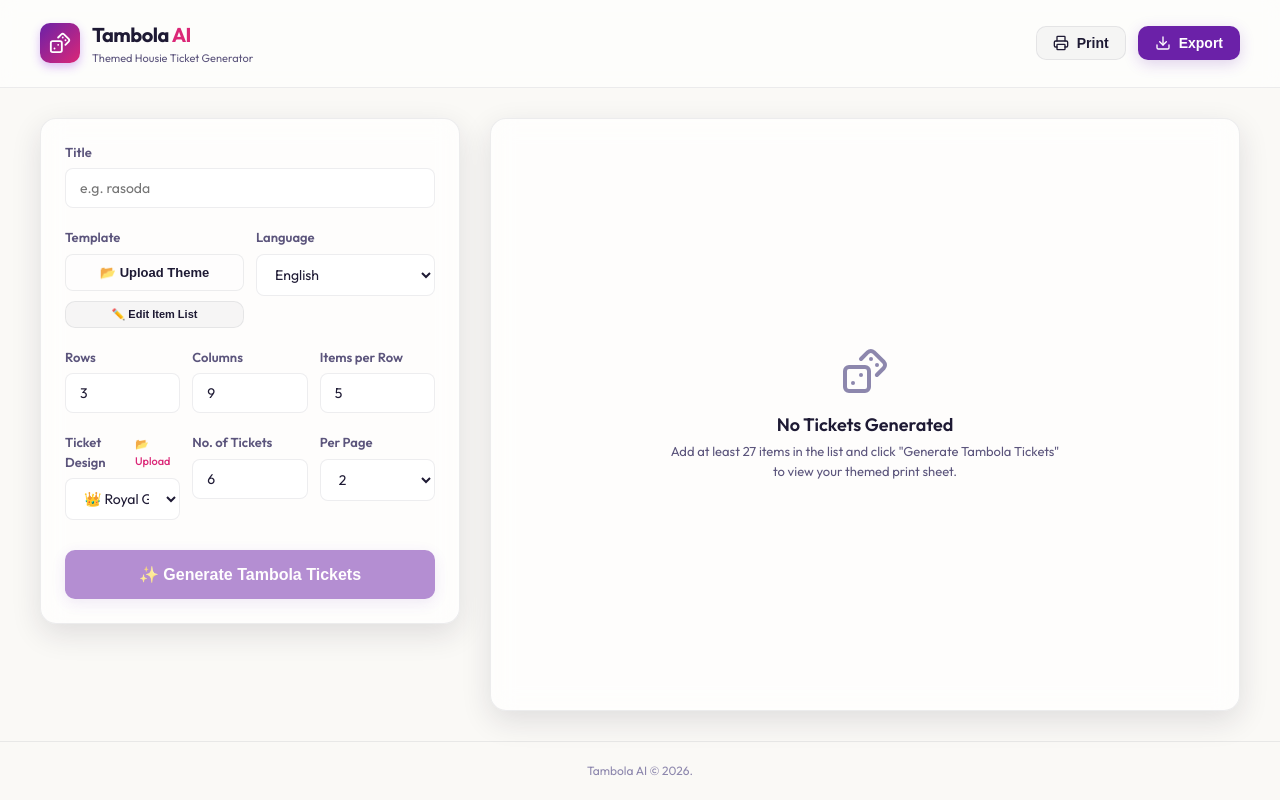
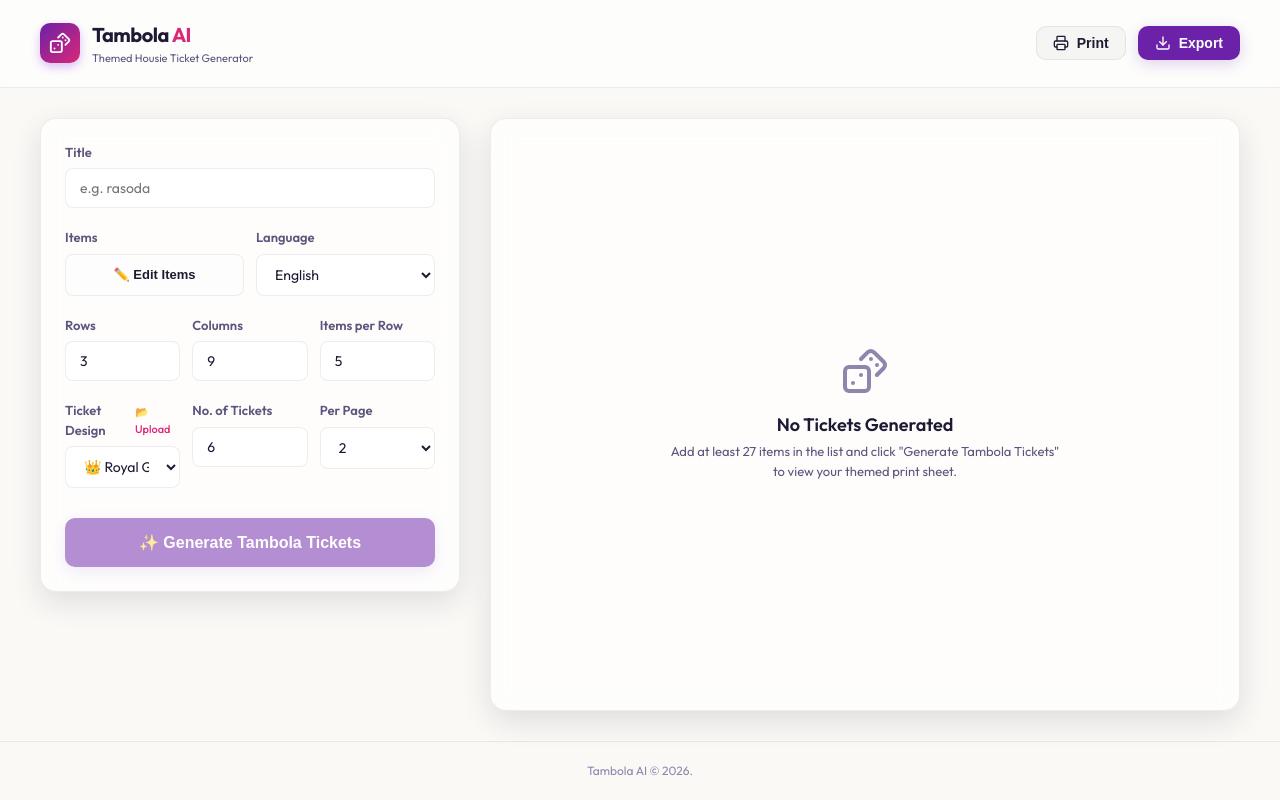
Before and after one commit to No-bita/Tambola-AI, a React (Vite) app: page / in a window 1280 px wide. Built offline with nearby package versions, Linux system fonts and the light colour scheme.

Commit message:
Replace upload theme button and small edit button with single large Edit Items button under Items label

```diff
--- a/src/components/ControlPanel.jsx
+++ b/src/components/ControlPanel.jsx
@@ -7,7 +7,7 @@ const TRANSLATIONS = {
     configTitle: 'Configurator',
     configSub: 'Configure theme rules, item names and ticket layout.',
     customTitleLabel: 'Title',
-    themeLabel: 'Template',
+    themeLabel: 'Items',
     languageLabel: 'Language',
     ticketStyleLabel: 'Ticket Design',
     ticketsCountLabel: 'No. of Tickets',
@@ -47,7 +47,7 @@ const TRANSLATIONS = {
     configTitle: 'कॉन्फ़िगरेशन',
     configSub: 'थीम नियम, आइटम नाम और टिकट लेआउट सेट करें।',
     customTitleLabel: 'शीर्षक',
-    themeLabel: 'टेम्पलेट',
+    themeLabel: 'आइटम',
     languageLabel: 'भाषा',
     ticketStyleLabel: 'टिकट डिज़ाइन',
     ticketsCountLabel: 'टिकट संख्या',
@@ -87,7 +87,7 @@ const TRANSLATIONS = {
     configTitle: 'રૂપરેખાંકન',
     configSub: 'થીમ નિયમો, વસ્તુના નામ અને ટિકિટ લેઆઉટ સેટ કરો.',
     customTitleLabel: 'શીર્ષક',
-    themeLabel: 'ટેમ્પલેટ',
+    themeLabel: 'વસ્તુઓ',
     languageLabel: 'ભાષા',
     ticketStyleLabel: 'ટિકિટ ડિઝાઇન',
     ticketsCountLabel: 'ટિકિટ સંખ્યા',
@@ -311,20 +311,13 @@ export default function ControlPanel({
         />
       </div>
 
-      {/* Grid: Template + Language */}
+      {/* Grid: Items + Language */}
       <div style={{ display: 'grid', gridTemplateColumns: '1fr 1fr', gap: '12px' }}>
         <div style={{ display: 'flex', flexDirection: 'column', gap: '6px' }}>
           <label style={{ fontSize: '13px', fontWeight: '600', color: 'var(--text-secondary)' }}>{t.themeLabel}</label>
-          <input
-            type="file"
-            id="theme-upload"
-            accept=".json"
-            style={{ display: 'none' }}
-            onChange={handleThemeUpload}
-          />
           <button
             type="button"
-            onClick={() => document.getElementById('theme-upload').click()}
+            onClick={() => setIsModalOpen(true)}
             className="btn btn-secondary"
             style={{
               padding: '10px 14px',
@@ -338,18 +331,11 @@ export default function ControlPanel({
               border: '1px solid var(--border-color)',
               color: 'var(--text-primary)',
               borderRadius: '8px',
-              cursor: 'pointer'
+              cursor: 'pointer',
+              height: '42px'
             }}
           >
-            📂 {language === 'hi' ? 'थीम अपलोड करें' : language === 'gu' ? 'થીમ અપલોડ કરો' : 'Upload Theme'}
-          </button>
-          <button
-            type="button"
-            onClick={() => setIsModalOpen(true)}
-            className="btn btn-secondary"
-            style={{ padding: '6px 12px', fontSize: '11px', width: '100%', marginTop: '4px' }}
-          >
-            ✏️ {language === 'hi' ? 'सूची संपादित करें' : language === 'gu' ? 'સૂચિ સંપાદિત કરો' : 'Edit Item List'}
+            ✏️ {language === 'hi' ? 'सूची संपादित करें' : language === 'gu' ? 'સૂચિ સંપાદિત કરો' : 'Edit Items'}
           </button>
         </div>
 
```
